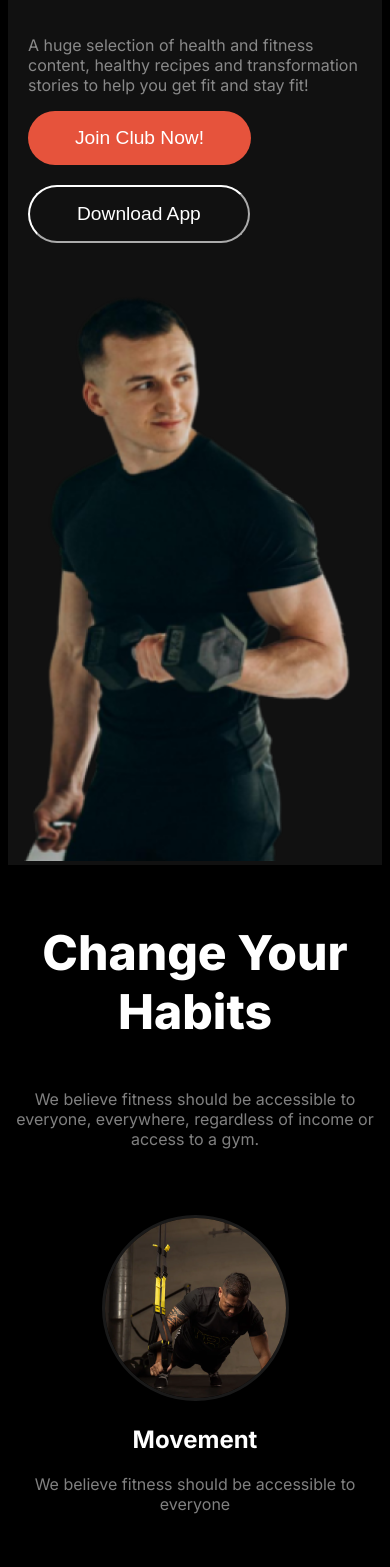
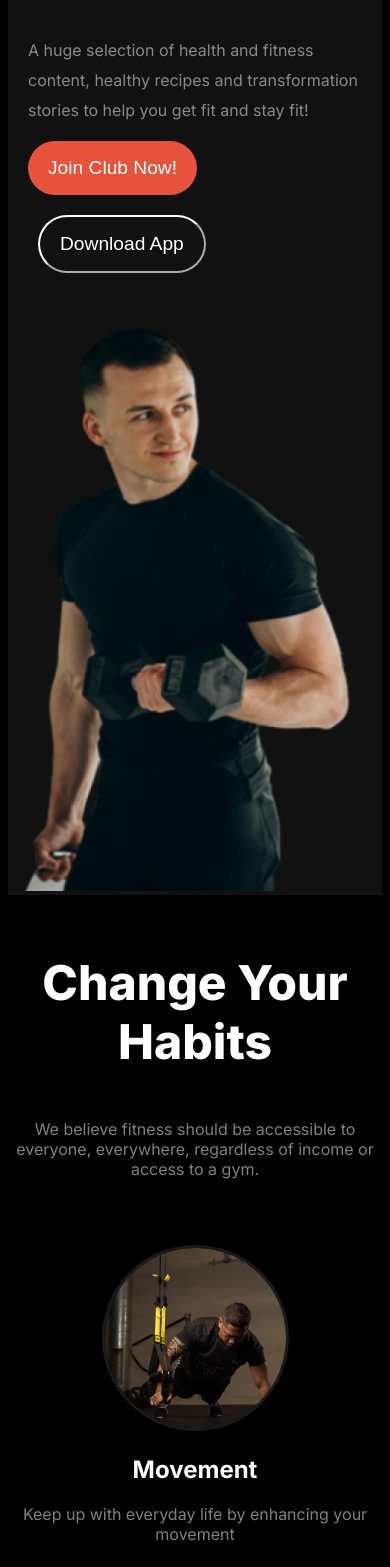
Before and after one commit to AzaxFard/Fitness-Website, a plain HTML site: page index.html in a window 390 px wide. Shown: the part 393-1960 px from the top of the page. Drawn offline with Linux system fonts and the light colour scheme.

Commit message:
polished and made it recursive for small devices

```diff
--- a/index.html
+++ b/index.html
@@ -20,9 +20,11 @@
         <div class="banner display-flex">
             <div class="banner-content">
                 <h1 class="banner-title text">Get body in <span class="dancing-script-font">shape</span> & stay healthy</h1>
-                <p class="banner-description text-light">A huge selection of health and fitness content, healthy recipes and transformation stories to help you get fit and stay fit!</p>
-                <button id="btn-1" class="btn-primary">Join Club Now!</button>
-                <button id="btn-2" class="btn-secondary">Download App</button>
+                <p class="banner-desc text-light">A huge selection of health and fitness content, healthy recipes and transformation stories to help you get fit and stay fit!</p>
+                <div>
+                    <button id="btn-1" class="btn-primary">Join Club Now!</button>
+                    <button id="btn-2" class="btn-secondary">Download App</button>
+                </div>
             </div>
             <div>
                 <img class="banner-image" src="images/images 2.png" alt="">
@@ -41,17 +43,19 @@
                 <p class="text-light">We believe fitness should be accessible to everyone, everywhere, regardless of income or <br>access to a gym.</p>
             </div>
             <div class="habit-cards display-grid">
-                <div><img class="habit-image" src="images/image 3.png" alt=""><h1 class="text">Movement</h6><p class="text-light">We believe fitness should be accessible to everyone</p></div>
-                <div><img class="habit-image"  src="images/image 2.png" alt=""><h1 class="text">Time</h6><p class="text-light">We believe fitness should be accessible to everyone</p></div>
-                <div><img class="habit-image"  src="images/image 4.png" alt=""><h1 class="text">Practice</h6><p class="text-light">We believe fitness should be accessible to everyone</p></div>
-                <div><img class="habit-image"  src="images/image 5.png" alt=""><h1 class="text">Weight Loss</h6><p class="text-light">We believe fitness should be accessible to everyone</p></div>
+                <div><img class="habit-image" src="images/image 3.png" alt=""><h1 class="text">Movement</h6><p class="text-light">Keep up with everyday life by enhancing your movement</p></div>
+                <div><img class="habit-image"  src="images/image 2.png" alt=""><h1 class="text">Time</h6><p class="text-light">Utilize time properly and stay energized through the day</p></div>
+                <div><img class="habit-image"  src="images/image 4.png" alt=""><h1 class="text">Practice</h6><p class="text-light">Practice different activities and acrobats to tackle daily obstacles</p></div>
+                <div><img class="habit-image"  src="images/image 5.png" alt=""><h1 class="text">Weight Loss</h6><p class="text-light">Maintain weight to lead a healthy and disease free life</p></div>
             </div>
         </section>
         <section class="run display-flex">
             <div class="run-content">
                 <h3 class="text section-title">Run an Extra Mile Easily</h3>
-                <p class="text-light">We believe fitness should be accessible to everyone, everywhere, regardless of income or access to a gym. With hundreds of professional workouts.</p>
-                <button class="btn-primary">Join Now</button>
+                <p class="run-desc text-light">Push your stamina-limit by going on runs everyday. Practice keeping your breathing to minimum on jogs and long-runs. Be it marathon or daily hustle, Run an extra mile easily!</p>
+                <div>
+                    <button class="btn-primary">Join Now</button>
+                </div>
             </div>
             <div>
                 <img class="run-image" src="images/run.jpg" alt="">
@@ -60,7 +64,7 @@
         <section class="packages display-flex">
             <div>
                 <h3 class="text section-title">Choose Your Package</h3>
-                <p class="text-light">We believe fitness should be accessible to everyone, everywhere, regardless of income or access to a gym.</p>
+                <p class="text-light">We have curated our packages based on customer surveys and offering it with the best price in town.</p>
             </div>
             <div class="pkg-cards text-light display-grid">
                 <div class="pkg-card bg">
@@ -109,7 +113,7 @@
         <section>
             <div class="calculator-content">
                 <h3 class="section-title text">BMI Calculator</h3>
-                <p class="text-light">We believe fitness should be accessible to everyone, everywhere, regardless of income or access to a gym.</p>
+                <p class="text-light">Check your BMI and find out your health status for free, maintain it by doing workout and healthy meals.</p>
             </div>
             <div class="calculator bg display-flex">
                 <div class="calc-table">
@@ -143,7 +147,7 @@
                 </div>
                 <div class="calc-form display-flex">
                     <h4 class="text title2">Calculate your BMI</h4>
-                    <p class="text-light">We believe fitness should be accessible to everyone, everywhere, regardless of income or access to a gym. </p>
+                    <p class="text-light">Fill the given boxes with proper information to find out your Body Mass Index (BMI)</p>
                     <form>
                         <label for="height"><input id="height" type="number" placeholder="Height/cm"></label>
                         <label for="age"><input id="age" type="number" placeholder="Age"></label>
@@ -158,7 +162,7 @@
         <section class="team display-flex">
             <div class="team-content">
                 <h3 class="section-title text">Meet Our Team</h3>
-                <p class="team-description text-light">We believe fitness should be accessible to everyone, everywhere, regardless of income or access to a gym.</p>
+                <p class="team-description text-light">Our trainers are dedicated to ensure your priorities in maintaining a good physique by providing 24/7 support and private sessions.</p>
             </div>
             <div class="team-cards display-grid bg">
                 <div>
@@ -198,7 +202,7 @@
         <div class="display-flex footer">
             <div class="footer-content">
                 <h3 class="brand footer-brand">Fitness</h3>
-                <p class="text-light footer-description">We believe fitness should be accessible to everyone, everywhere, regardless of income or access to a gym. With hundreds of professional workouts.</p>
+                <p class="text-light footer-desc">We believe fitness should be accessible to everyone, everywhere, regardless of income or access to a gym. With hundreds of professional workouts.</p>
             </div>
             <div class="get-started display-flex">
                 <div class="column">
--- a/style/style.css
+++ b/style/style.css
@@ -115,6 +115,9 @@ main > section{
 .banner{
     justify-content: space-between;
 }
+.banner-desc{
+    line-height: 30px;
+}
 .banner-content{
     max-width: 600px;
     margin-bottom: 50px;
@@ -163,7 +166,10 @@ main > section{
     width: 100%;
     border-radius: 18px;
 }
-
+.run-desc{
+    line-height: 30px;
+    margin-bottom: 40px;
+}
 
 /* Packages style section */
 .packages{
@@ -191,7 +197,8 @@ main > section{
     margin-bottom: 30px;
 }
 .calculator{
-    max-width: 1440px;
+    border-radius: 18px;
+    max-width: 1410px;
     margin: 0 auto;
     justify-content: space-around;
 }
@@ -257,7 +264,8 @@ td,th{
 .footer-links{
     list-style: none;
 }
-.footer-description{
+.footer-desc{
+    line-height: 30px;
     margin-bottom: 50px;
     font-size: 1.2rem;
 }
@@ -296,11 +304,13 @@ td,th{
         width: 100%;
     }
     .btn-primary{
+        padding: 16px 20px;
         margin-left: 0px;
     }
     .btn-secondary{
+        padding: 16px 20px;
         margin: 20px;
-        margin-left: -0px;
+        margin-left: 10px;
     }
     .habit-cards{
         grid-template-columns: repeat(1, 1fr);
@@ -313,9 +323,7 @@ td,th{
         border-radius: 18px;
         margin: 20px;
         padding: 0px 40px;
-        /* gap: 250px; */
         background-color: rgba(255, 255, 255, 0.1);
-        /* justify-content: space-between; */
     }
     .run-image{
         width: 100%;
```
